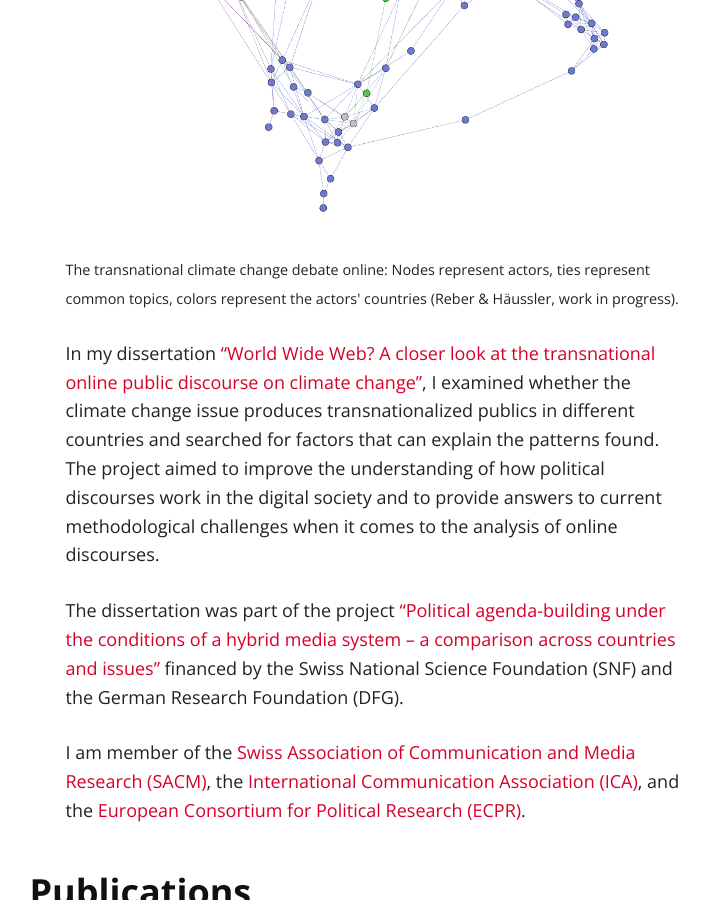
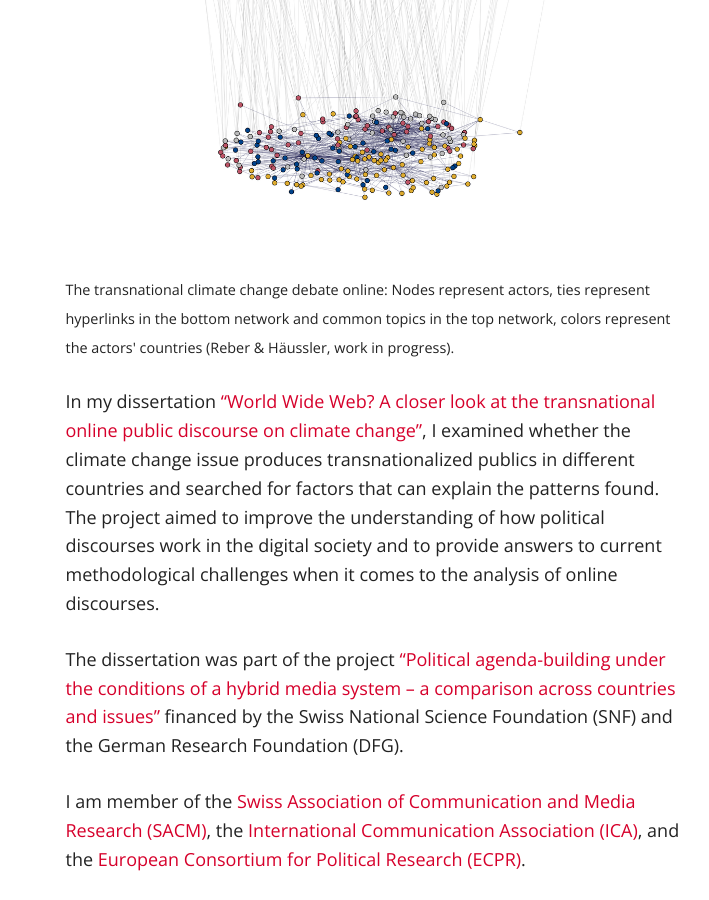
Before and after one commit to ureber/ureber.github.io, a Jekyll site: the page built from index.md, in a window 1280 px wide and 900 px high, scrolled down 1559 px. Shown: the whole window, without its empty margins (262-971 px from the left). Built offline with Jekyll 4.4.1, drawn with Linux system fonts in a browser that asks for light colours; nearby versions of some CDN libraries; our own code applies the rules of GitHub Pages for plain Markdown files.

Commit message:
New network figure

```diff
--- a/index.md
+++ b/index.md
@@ -18,8 +18,8 @@ My research interests include environmental policy, political communication, tra
 
 As part of the [Blue Green Biodiversity research initiative BGB](https://www.wsl.ch/en/about-wsl/programmes-and-initiatives/blue-green-biodiversity-research-initiative.html), I evaluate the performance of Swiss biodiversity policy over the last decades. To this end, I work closely with the [policy analysis and environmental governance group](https://www.eawag.ch/en/department/ess/main-focus/pego/) at EAWAG.
 
-<img src="images/net_2.png" alt="Climate change discourse network">
-<p><small>The transnational climate change debate online: Nodes represent actors, ties represent common topics, colors represent the actors' countries (Reber & Häussler, work in progress).</small></p>
+<img src="images/net_3.png" alt="Climate change hyperlink and discourse network">
+<p><small>The transnational climate change debate online: Nodes represent actors, ties represent hyperlinks in the bottom network and common topics in the top network, colors represent the actors' countries (Reber & Häussler, work in progress).</small></p>
 
 In my dissertation <a href="https://boristheses.unibe.ch/2270/" target="_blank">"World Wide Web? A closer look at the transnational online public discourse on climate change"</a>, I examined whether the climate change issue produces transnationalized publics in different countries and searched for factors that can explain the patterns found. The project aimed to improve the understanding of how political discourses work in the digital society and to provide answers to current methodological challenges when it comes to the analysis of online discourses.
 
```
Also changed, not shown: images/net_3.png (added).
